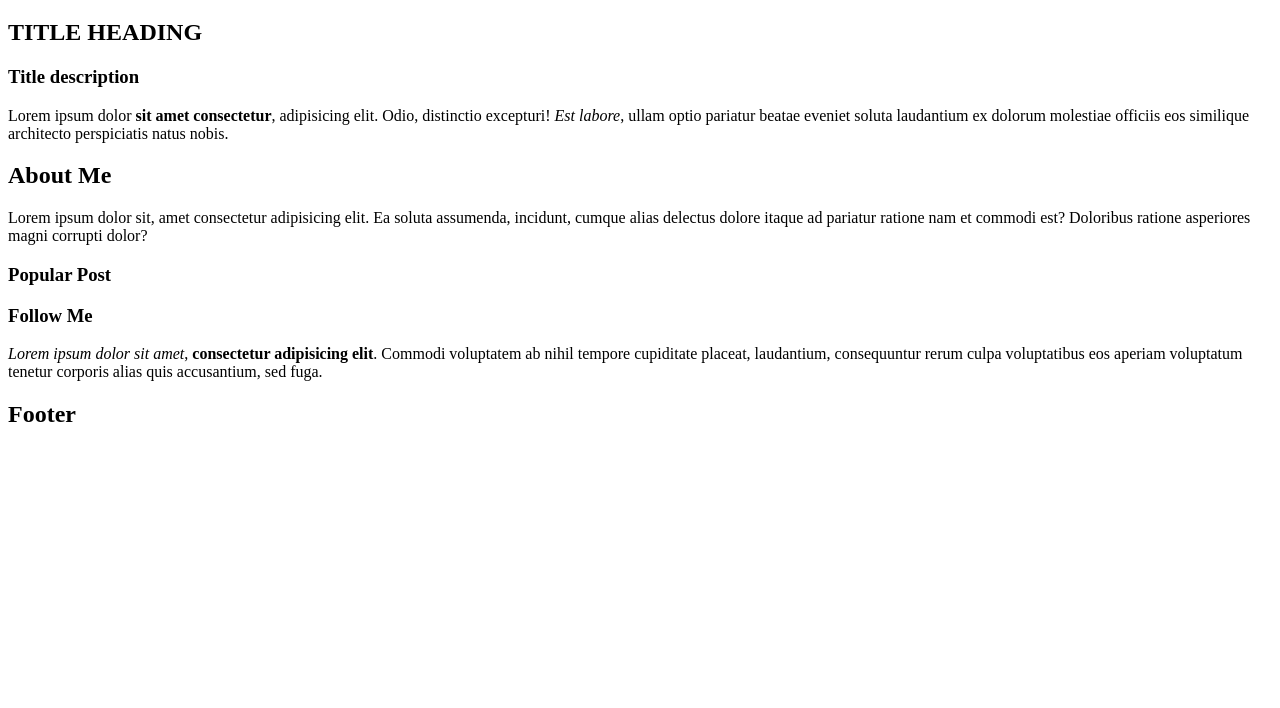
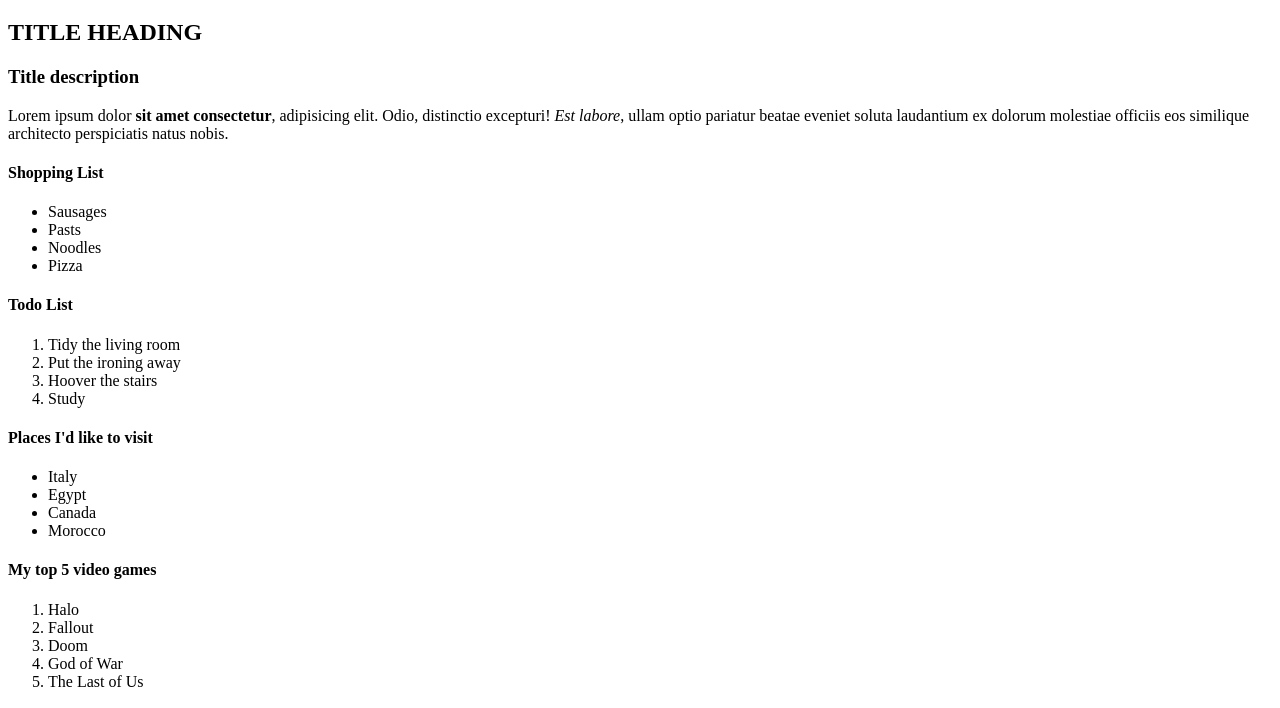
Before and after one commit to AliBabaGZ/html-boilerplate, a plain HTML site: page index.html in a window 1280 px wide. Shown: the part 61-769 px from the top of the page. Drawn offline with Linux system fonts and the light colour scheme.

Commit message:
Testing out ul and ol in HTML

```diff
--- a/index.html
+++ b/index.html
@@ -14,6 +14,38 @@
       beatae eveniet soluta laudantium ex dolorum molestiae officiis eos
       similique architecto perspiciatis natus nobis.
     </p>
+    <h4>Shopping List</h4>
+    <ul>
+      <li>Sausages</li>
+      <li>Pasts</li>
+      <li>Noodles</li>
+      <li>Pizza</li>
+    </ul>
+
+    <h4>Todo List</h4>
+    <ol>
+      <li>Tidy the living room</li>
+      <li>Put the ironing away</li>
+      <li>Hoover the stairs</li>
+      <li>Study</li>
+    </ol>
+
+    <h4>Places I'd like to visit</h4>
+    <ul>
+      <li>Italy</li>
+      <li>Egypt</li>
+      <li>Canada</li>
+      <li>Morocco</li>
+    </ul>
+
+    <h4>My top 5 video games</h4>
+    <ol>
+      <li>Halo</li>
+      <li>Fallout</li>
+      <li>Doom</li>
+      <li>God of War</li>
+      <li>The Last of Us</li>
+    </ol>
     <!-- This is hidden test comment -->
     <h2>About Me</h2>
     <p>
```
